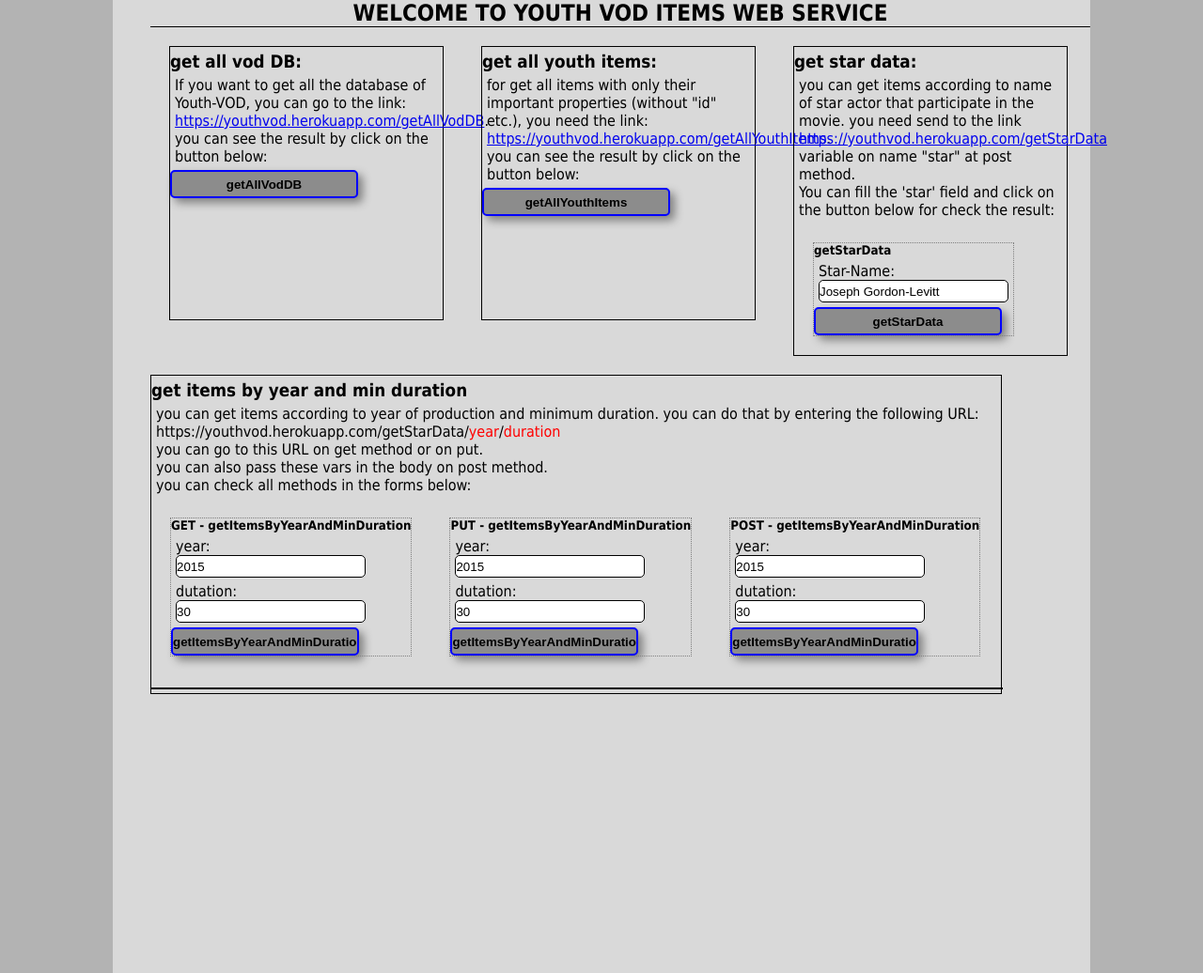
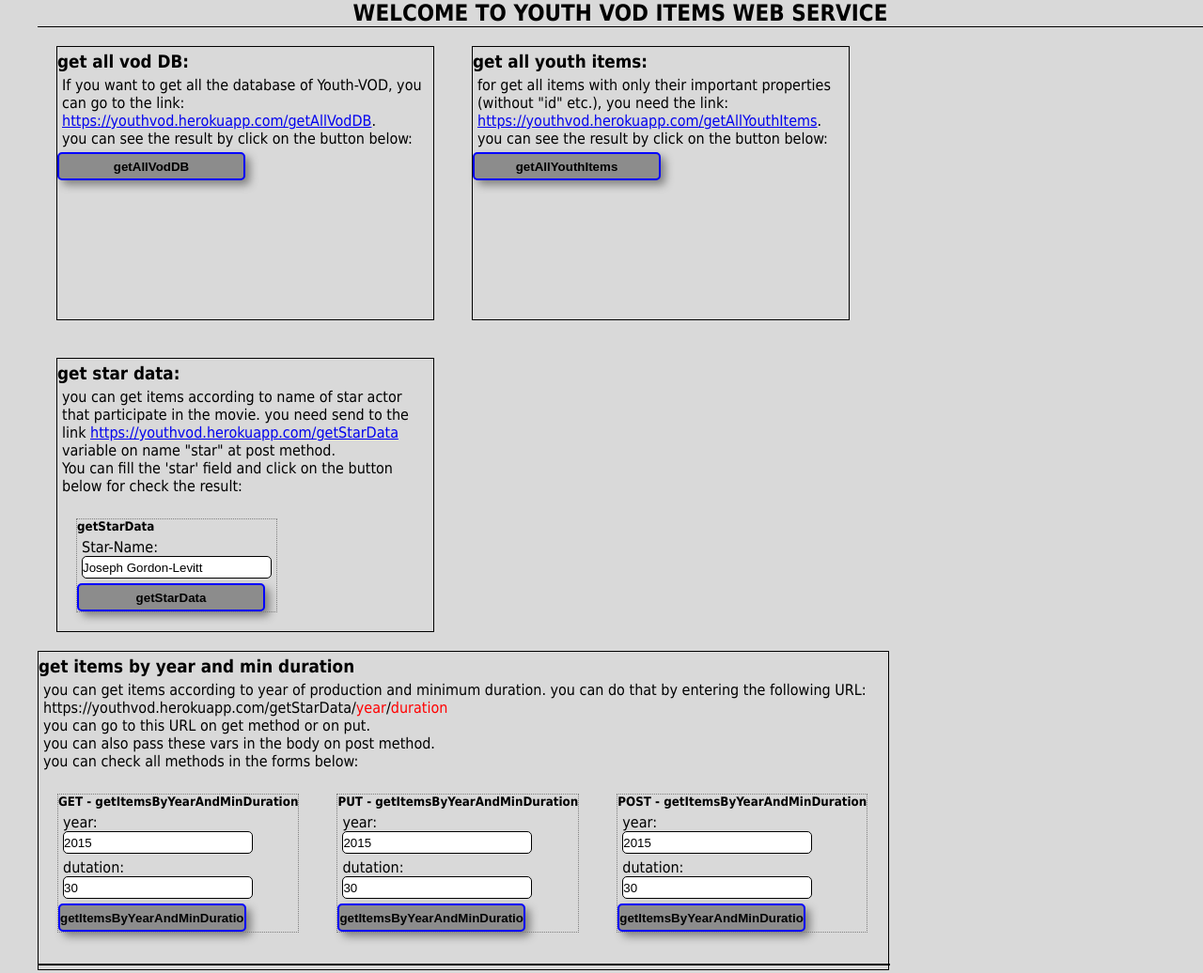
Before and after one commit to yshur/YouthVod, a website: page index.html in a window 1280 px wide. Shown: the top 1036 px of the page at 94% size. Drawn offline with Linux system fonts and the light colour scheme; files that its build step writes are made by us from their sources; files whose address does not match are found by name.

Commit message:
update style.css for more good view

```diff
--- a/public/style.css
+++ b/public/style.css
@@ -11,7 +11,7 @@ body  {
 #wrapper  {
   margin: 0 auto;
   background: #d9d9d9;
-  max-width: 1000px;
+  max-width: 1500px;
   min-height: 1200px;
   font-family: "Tahoma", Times, serif;
   padding-left: 40px;
@@ -32,7 +32,7 @@ p {
 }
 .api1 {
     min-height: 290px;
-    width: 290px;
+    width: 400px;
     display: inline;
     float: left;
     margin: 20px;
```
